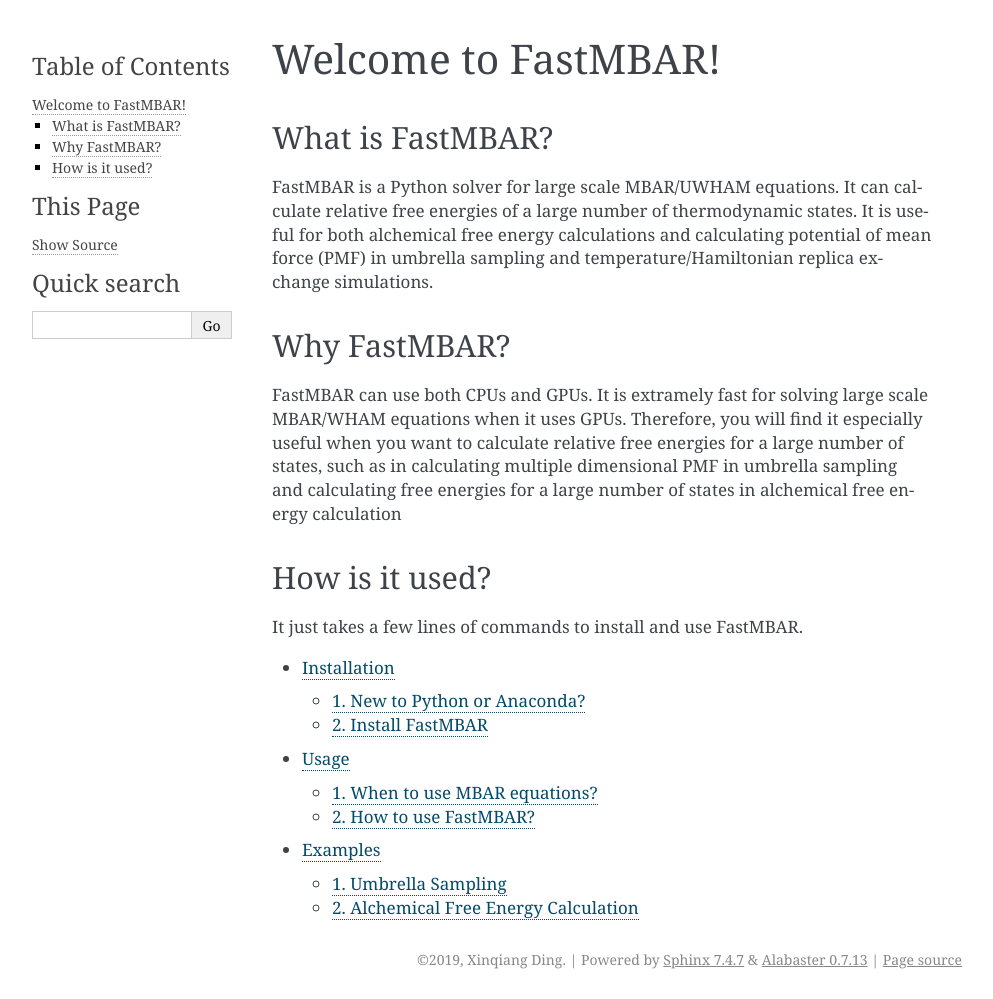
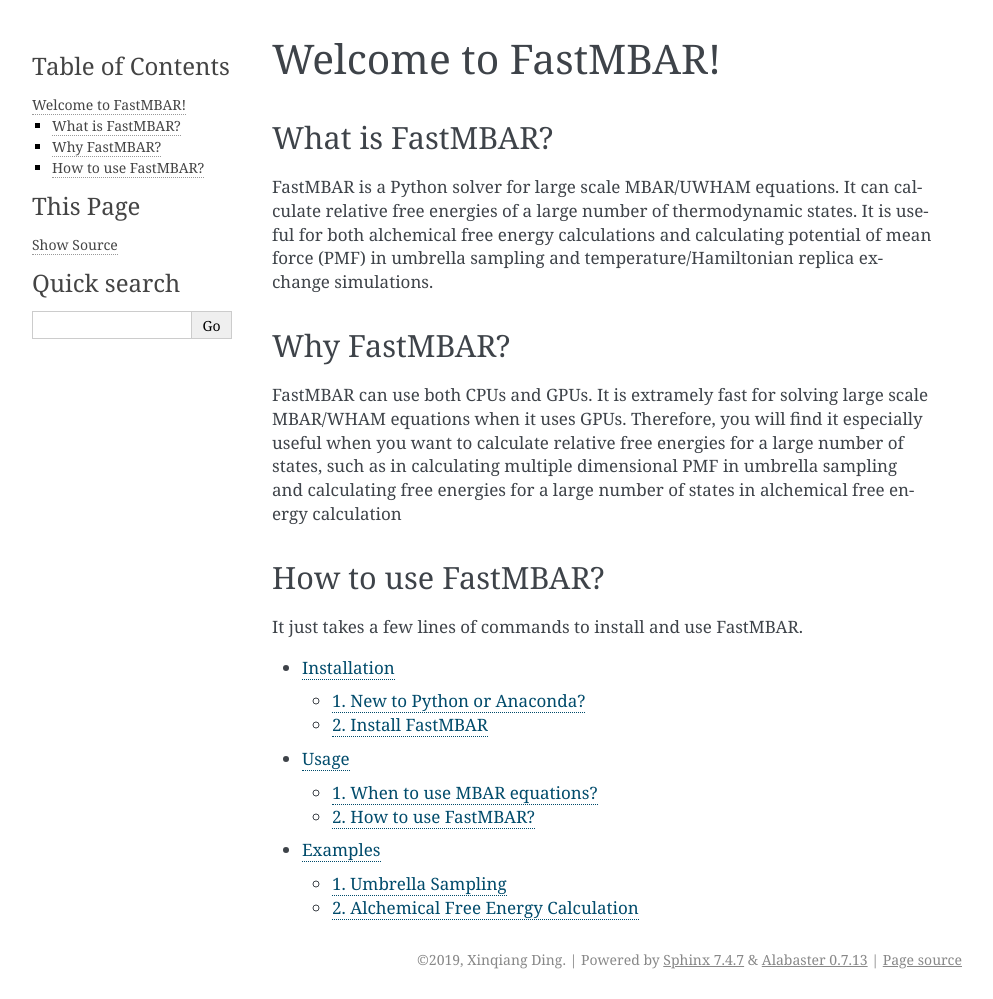
Before and after one commit to BrooksResearchGroup-UM/FastMBAR, a Sphinx documentation site: the page built from docs/source/index.rst, in a window 1280 px wide. Shown: the whole page, without its empty margins (148-1141 px from the left). Built offline with Sphinx 7.4.7, drawn with Linux system fonts in a browser that asks for light colours.

Commit message:
update index page

```diff
--- a/docs/source/index.rst
+++ b/docs/source/index.rst
@@ -24,7 +24,7 @@
 dimensional PMF in umbrella sampling and calculating free energies for
 a large number of states in alchemical free energy calculation
 
-How is it used?
+How to use FastMBAR?
 --------------------
 It just takes a few lines of commands to install and use FastMBAR.
 
```
